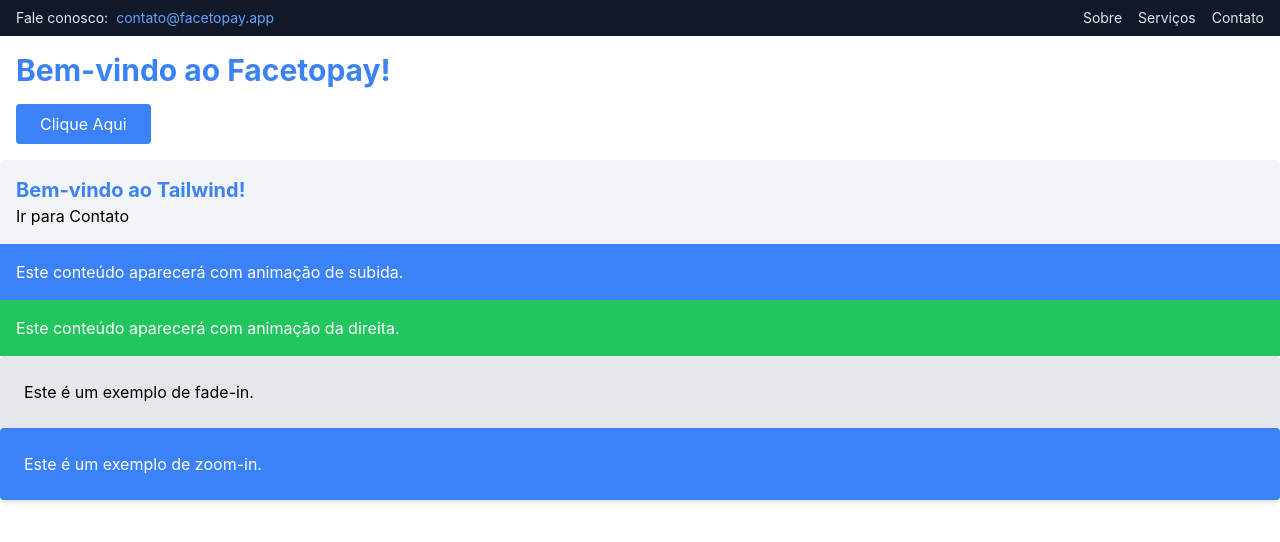
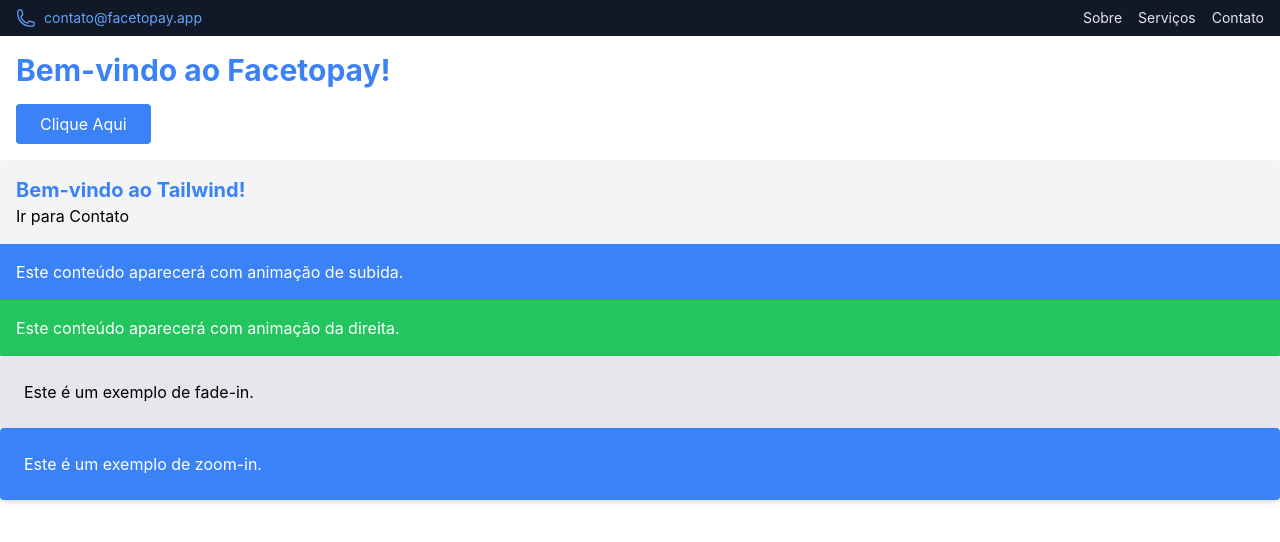
Before and after one commit to phpsantos/facetopay, a React (Create React App) app in the folder frontend-facetopay/: page / in a window 1280 px wide. Shown: the top 542 px of the page. Built offline with nearby package versions, Linux system fonts and the light colour scheme.

Commit message:
add parte de icons e garantindo que tudo está funcionando, vamos seguir

```diff
--- a/frontend-facetopay/package.json
+++ b/frontend-facetopay/package.json
@@ -3,6 +3,7 @@
   "version": "0.1.0",
   "private": true,
   "dependencies": {
+    "@heroicons/react": "^2.1.5",
     "@testing-library/jest-dom": "^5.17.0",
     "@testing-library/react": "^13.4.0",
     "@testing-library/user-event": "^13.5.0",
--- a/frontend-facetopay/src/components/TopBar.js
+++ b/frontend-facetopay/src/components/TopBar.js
@@ -2,6 +2,7 @@
 import React, { useEffect } from "react";
 import AOS from "aos";
 import "aos/dist/aos.css";
+import { EnvelopeIcon, PhoneIcon } from "@heroicons/react/24/outline";
 
 const TopBar = () => {
 
@@ -10,14 +11,11 @@
     }, []);
 
     return (
-    <div className="bg-gray-900 text-gray-200 text-sm py-2 px-4 flex justify-between items-center"  data-aos="fade-down">
+        <div className="bg-gray-900 text-gray-200 text-sm py-2 px-4 flex justify-between items-center" data-aos="fade-down">
             {/* Fale conosco */}
             <div className="flex items-center space-x-2">
-        <span className="hidden sm:inline">Fale conosco:</span>
-        <a
-          href="mailto:contato@facetopay.app"
-          className="text-blue-400 hover:underline"
-        >
+                <PhoneIcon className="h-5 w-5 text-blue-400" />
+                <a href="mailto:contato@facetopay.app" className="text-blue-400 hover:underline">
                     contato@facetopay.app
                 </a>
             </div>
```
Also changed, not shown: 1 other file (tests, documents, lock files or other folders). Lines whose indentation alone changed are shown as unchanged.
